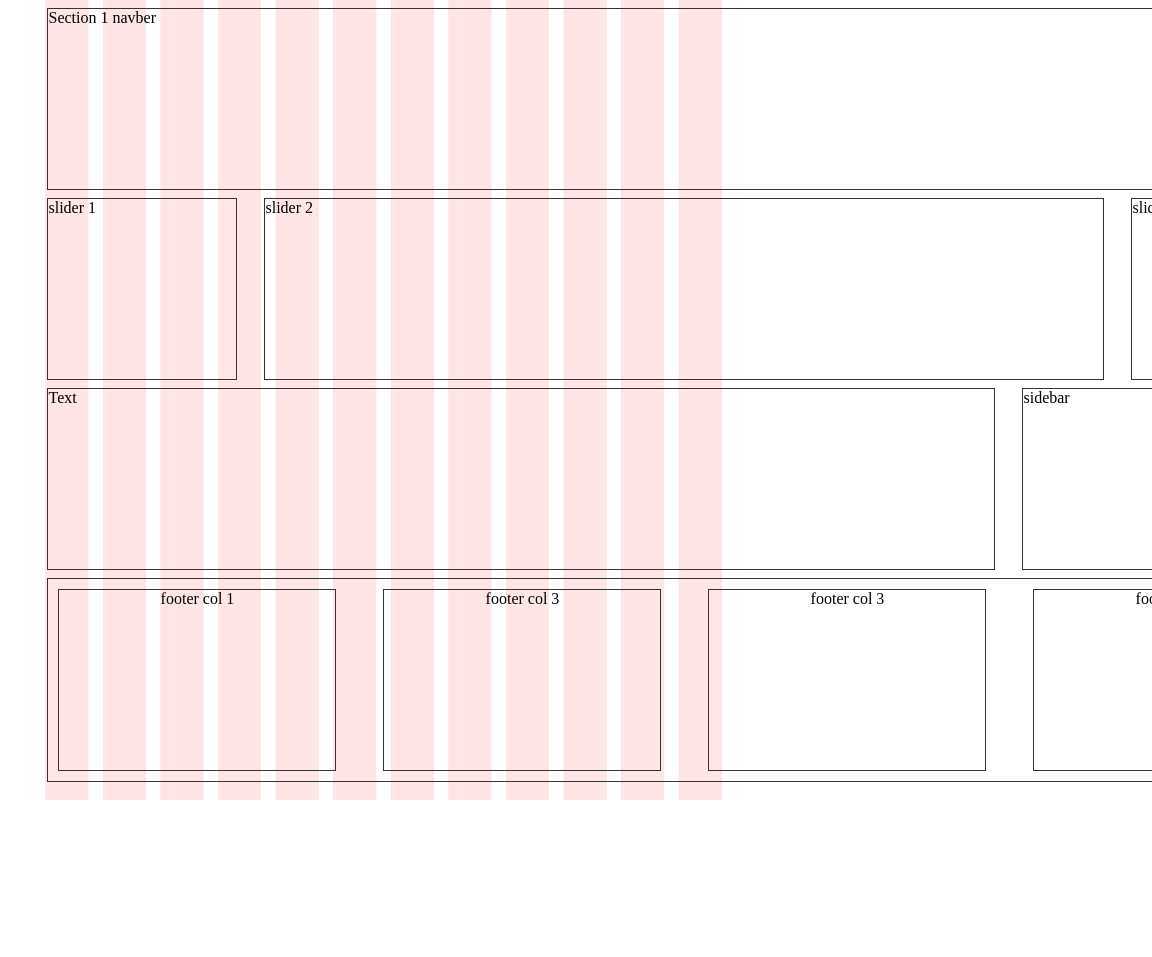
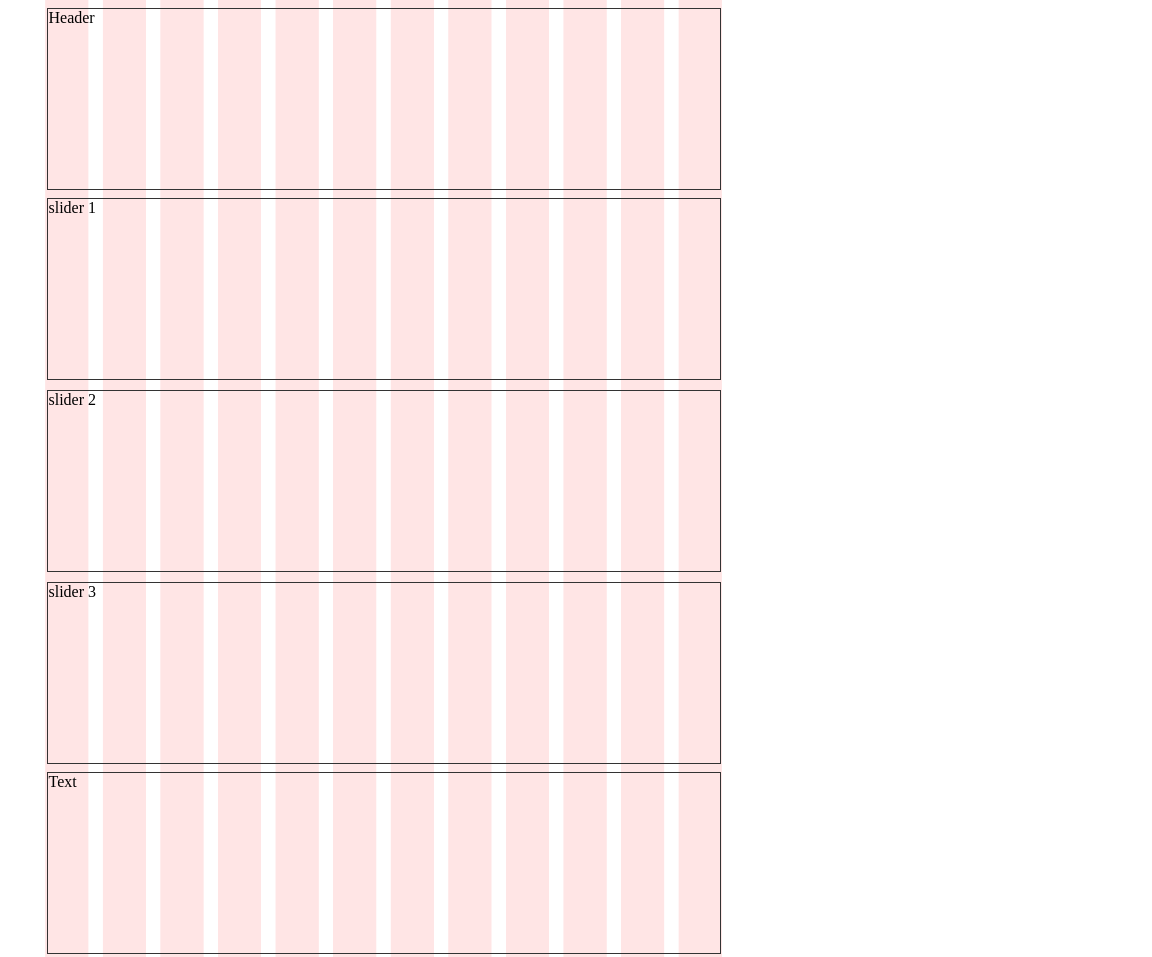
Before and after one commit to diptidebnath/new-cssgrids-template, a plain HTML site: page index.html in a window 768 px wide. Shown: the top 957 px of the page, 1152 px wide, since content can reach past the window. Before the commit the page ends 800 px from the top, so only its background shows below. Drawn offline with Linux system fonts and the light colour scheme.

Commit message:
css media query done

```diff
--- a/css/style.css
+++ b/css/style.css
@@ -38,8 +38,56 @@ grid-template-columns: 190px 840px 190px;
 	margin: 10px;
 	text-align: center;
 }
+/* Mindre desktopskärmar: mellan 1200px och 960px */
+@media only screen and (max-width: 1200px) and (min-width: 960px)  {
+	section.header {
+		width: 100%;
+	}
+	.slider_3col {
+		gap: 10px 25px;
+		grid-template-columns: 250px 510px 250px;
+	}
+	.content-area {
+		grid-gap: 10px 25px;
+		grid-template-columns: 700px 332px;
+	}
+	.footer {
+		grid-gap: 10px 25px;
+		grid-template-columns: repeat(4, 245px);
+	}
+}
 
-@media only screen and (max-width: 1200px) and (min-width: 960px)  {
+/* Tablets såsom Ipad: mellan 960px och 768px */
+@media only screen and (max-width: 960px) and (min-width: 768px){
+	section.header {
+		width: auto;
+	}
+	.slider_3col {
+		grid-column-gap: 18px;
+		grid-template-columns: 270px 270px 270px;
+	}
+	.content-area {
+		grid-column-gap: 18px;
+		grid-template-columns: 415px 415px;
+	}
+	.footer {
+		grid-gap: 10px 18px;
+		grid-template-columns: 410px 410px;
+	}
+}
 
+/* Mobiltelefoner: mindre än 768px */
+@media only screen and (max-width:768px) {
+	.slider_3col {
 
-}
+		grid-template-columns: 100%;
+	}
+	.content-area {
+
+		grid-template-columns:100%;
+	}
+	.footer {
+
+		grid-template-columns:100%;
+	}
+  }
--- a/index.html
+++ b/index.html
@@ -9,7 +9,7 @@
 </head>
 <body>
 	<div id="container">
-		<section class="header">Section 1 navber</section>
+		<section class="header">Header</section>
 
 
 		<div class="slider_3col">
```
